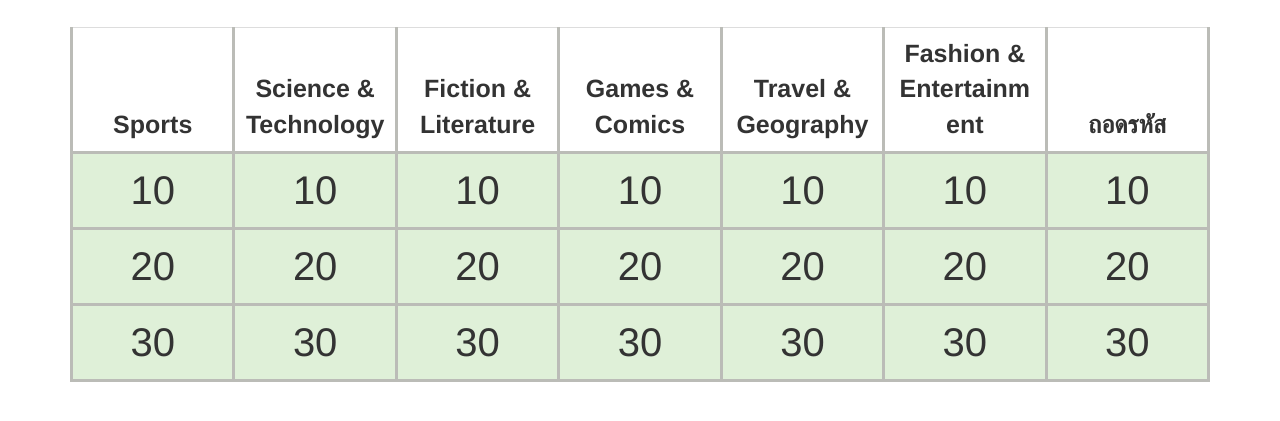
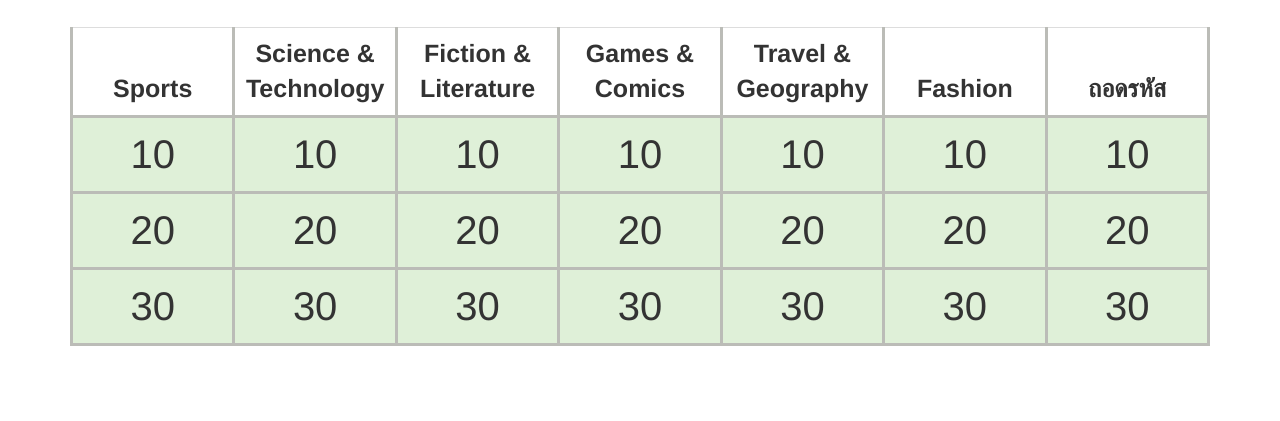
Before and after one commit to Cattalyya/biannual-jeopardy, a plain HTML site: page index.html in a window 1280 px wide. Shown: the part 103-524 px from the top of the page. Drawn offline with nearby package versions, Linux system fonts and the light colour scheme.

Commit message:
Fashion topic

```diff
--- a/index.html
+++ b/index.html
@@ -101,7 +101,7 @@
 <script>
 
 
-  var topics = ["Sports", "Science & Technology", "Fiction & Literature", "Games & Comics", "Travel & Geography", "Fashion & Entertainment", "ถอดรหัส"];
+  var topics = ["Sports", "Science & Technology", "Fiction & Literature", "Games & Comics", "Travel & Geography", "Fashion", "ถอดรหัส"];
   var scores = ["10", "20", "30"];
   var questions = {};
   var answers = {};
```
